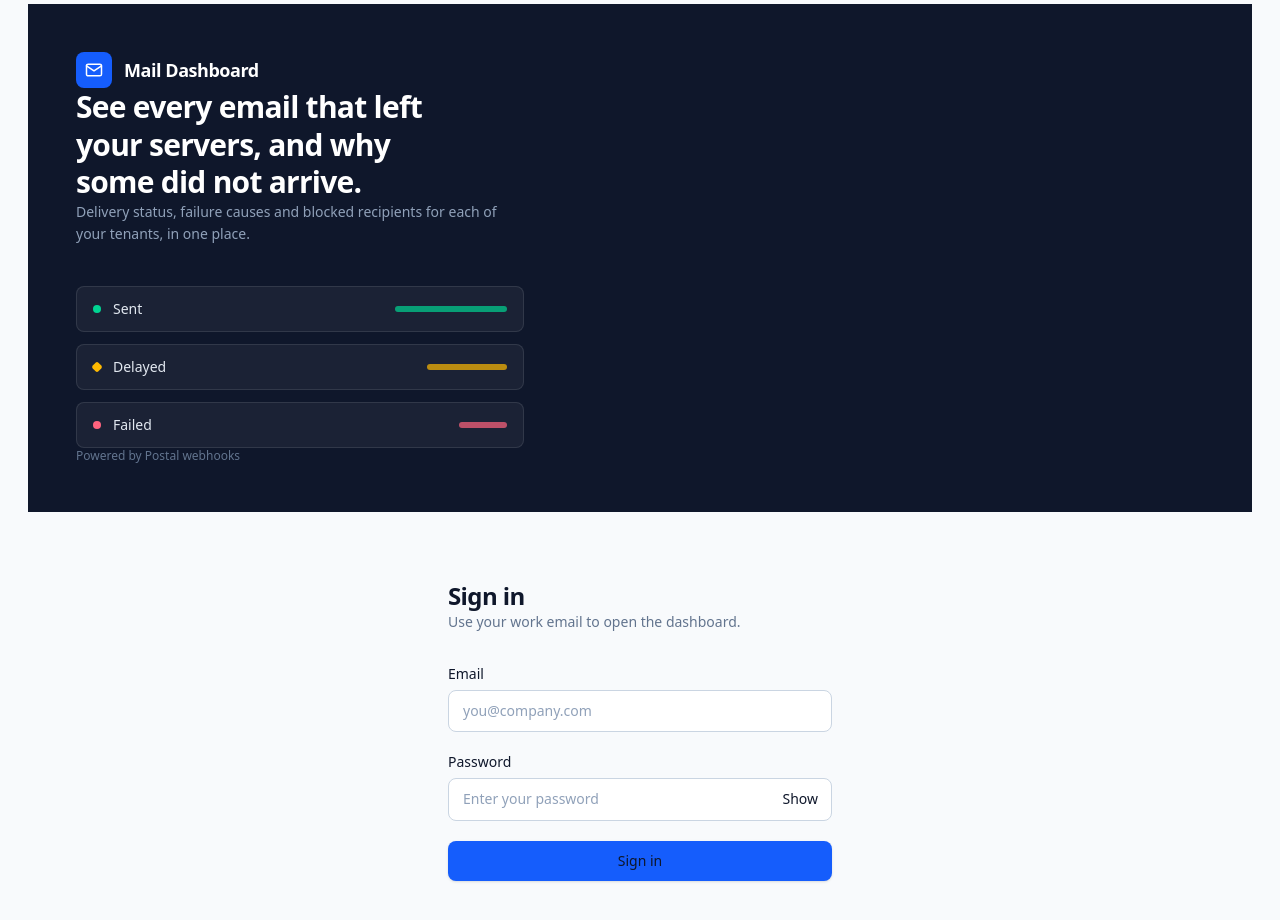
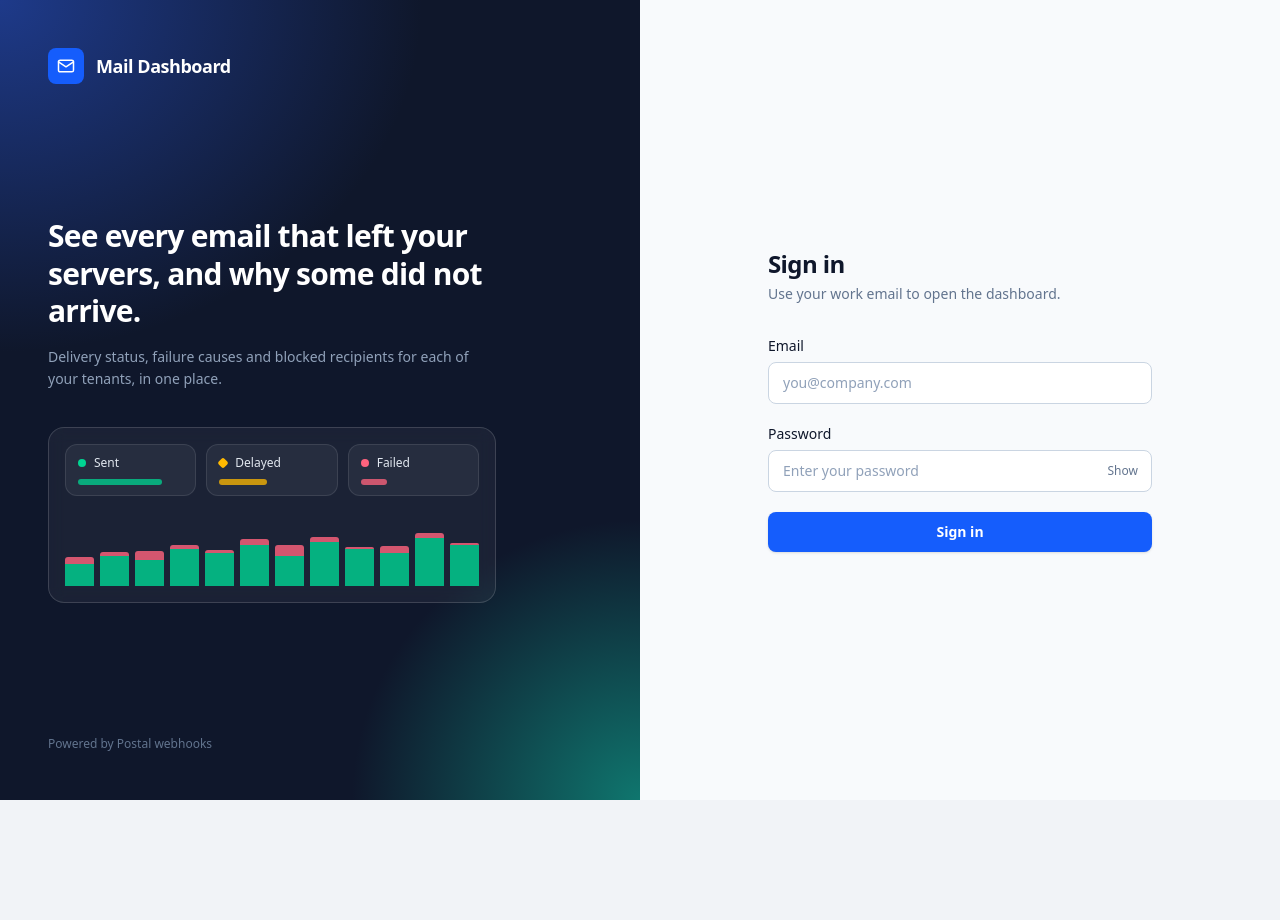
Before and after one commit to Rahat92/samen_it_sms, a Next.js app: page /login in a window 1280 px wide. Shown: the top 920 px of the page. After the commit the page ends 800 px from the top, so only its background shows below. Built offline with nearby package versions, Linux system fonts and the light colour scheme.

Commit message:
update and implement authentication

```diff
--- a/app/(auth)/login/page.jsx
+++ b/app/(auth)/login/page.jsx
@@ -34,57 +34,74 @@ export default function LoginPage() {
   }
 
   return (
-    <main className="grid min-h-screen bg-slate-50 text-slate-900 lg:grid-cols-[minmax(0,1fr)_minmax(0,1.05fr)] dark:bg-slate-950 dark:text-slate-100">
-      {/* Brand panel */}
-      <aside className="relative hidden flex-col justify-between overflow-hidden bg-slate-900 p-12 text-slate-200 lg:flex">
-        <div className="flex items-center gap-3 text-white">
+    <main className="grid min-h-screen bg-slate-50 text-slate-900 lg:grid-cols-2 dark:bg-slate-950 dark:text-slate-100">
+      {/* Left: brand panel, desktop only */}
+      <aside className="relative hidden flex-col justify-between overflow-hidden bg-[radial-gradient(120%_80%_at_0%_0%,#1e3a8a_0%,transparent_55%),radial-gradient(90%_70%_at_100%_100%,#0f766e_0%,transparent_50%)] bg-slate-900 p-12 text-slate-200 lg:flex">
+        <div className="flex items-center gap-3 text-lg font-semibold tracking-tight text-white">
           <span className="grid h-9 w-9 place-items-center rounded-lg bg-blue-600">
-            <svg viewBox="0 0 24 24" className="h-5 w-5" fill="none" stroke="currentColor" strokeWidth="1.8" strokeLinecap="round" strokeLinejoin="round" aria-hidden="true">
+            <svg width="20" height="20" viewBox="0 0 24 24" className="h-5 w-5" fill="none" stroke="currentColor" strokeWidth="1.8" strokeLinecap="round" strokeLinejoin="round" aria-hidden="true">
               <rect x="3" y="5" width="18" height="14" rx="2" />
               <path d="m3 7 9 6 9-6" />
             </svg>
           </span>
-          <span className="text-lg font-semibold tracking-tight">Mail Dashboard</span>
+          Mail Dashboard
         </div>
 
         <div className="max-w-md">
-          <h2 className="text-balance text-3xl font-semibold leading-tight tracking-tight text-white">
+          <h2 className="text-3xl font-semibold leading-tight tracking-tight text-white">
             See every email that left your servers, and why some did not arrive.
           </h2>
           <p className="mt-4 text-sm leading-relaxed text-slate-400">
             Delivery status, failure causes and blocked recipients for each of your tenants, in one place.
           </p>
 
-          <ul className="mt-10 space-y-3 text-sm" aria-hidden="true">
-            <li className="flex items-center justify-between rounded-lg border border-white/10 bg-white/5 px-4 py-3">
-              <span className="flex items-center gap-3"><span className="h-2 w-2 rounded-full bg-emerald-400" />Sent</span>
-              <span className="h-1.5 w-28 rounded-full bg-emerald-400/70" />
-            </li>
-            <li className="flex items-center justify-between rounded-lg border border-white/10 bg-white/5 px-4 py-3">
-              <span className="flex items-center gap-3"><span className="h-2 w-2 rotate-45 rounded-[2px] bg-amber-400" />Delayed</span>
-              <span className="h-1.5 w-20 rounded-full bg-amber-400/70" />
-            </li>
-            <li className="flex items-center justify-between rounded-lg border border-white/10 bg-white/5 px-4 py-3">
-              <span className="flex items-center gap-3"><span className="h-2 w-2 rounded-full bg-rose-400" />Failed</span>
-              <span className="h-1.5 w-12 rounded-full bg-rose-400/70" />
-            </li>
-          </ul>
+          {/* Decorative preview */}
+          <div className="mt-9 space-y-4 rounded-2xl border border-white/15 bg-white/5 p-4 backdrop-blur" aria-hidden="true">
+            <div className="grid grid-cols-3 gap-2.5">
+              <div className="space-y-2 rounded-xl border border-white/10 bg-white/5 px-3 py-2.5 text-xs">
+                <div className="flex items-center gap-2"><span className="h-2 w-2 rounded-full bg-emerald-400" />Sent</div>
+                <div className="h-1.5 w-4/5 rounded-full bg-emerald-400/75" />
+              </div>
+              <div className="space-y-2 rounded-xl border border-white/10 bg-white/5 px-3 py-2.5 text-xs">
+                <div className="flex items-center gap-2"><span className="h-2 w-2 rotate-45 rounded-[2px] bg-amber-400" />Delayed</div>
+                <div className="h-1.5 w-[45%] rounded-full bg-amber-400/75" />
+              </div>
+              <div className="space-y-2 rounded-xl border border-white/10 bg-white/5 px-3 py-2.5 text-xs">
+                <div className="flex items-center gap-2"><span className="h-2 w-2 rounded-full bg-rose-400" />Failed</div>
+                <div className="h-1.5 w-1/4 rounded-full bg-rose-400/75" />
+              </div>
+            </div>
+            <div className="flex h-[74px] items-end gap-1.5">
+              <div className="flex h-full min-w-0 flex-1 flex-col justify-end"><div className="rounded-t-[3px] bg-rose-400/80" style={{ height: "9%" }} /><div className="bg-emerald-400/80" style={{ height: "30%" }} /></div>
+              <div className="flex h-full min-w-0 flex-1 flex-col justify-end"><div className="rounded-t-[3px] bg-rose-400/80" style={{ height: "6%" }} /><div className="bg-emerald-400/80" style={{ height: "40%" }} /></div>
+              <div className="flex h-full min-w-0 flex-1 flex-col justify-end"><div className="rounded-t-[3px] bg-rose-400/80" style={{ height: "12%" }} /><div className="bg-emerald-400/80" style={{ height: "35%" }} /></div>
+              <div className="flex h-full min-w-0 flex-1 flex-col justify-end"><div className="rounded-t-[3px] bg-rose-400/80" style={{ height: "6%" }} /><div className="bg-emerald-400/80" style={{ height: "50%" }} /></div>
+              <div className="flex h-full min-w-0 flex-1 flex-col justify-end"><div className="rounded-t-[3px] bg-rose-400/80" style={{ height: "3%" }} /><div className="bg-emerald-400/80" style={{ height: "45%" }} /></div>
+              <div className="flex h-full min-w-0 flex-1 flex-col justify-end"><div className="rounded-t-[3px] bg-rose-400/80" style={{ height: "9%" }} /><div className="bg-emerald-400/80" style={{ height: "55%" }} /></div>
+              <div className="flex h-full min-w-0 flex-1 flex-col justify-end"><div className="rounded-t-[3px] bg-rose-400/80" style={{ height: "15%" }} /><div className="bg-emerald-400/80" style={{ height: "40%" }} /></div>
+              <div className="flex h-full min-w-0 flex-1 flex-col justify-end"><div className="rounded-t-[3px] bg-rose-400/80" style={{ height: "6%" }} /><div className="bg-emerald-400/80" style={{ height: "60%" }} /></div>
+              <div className="flex h-full min-w-0 flex-1 flex-col justify-end"><div className="rounded-t-[3px] bg-rose-400/80" style={{ height: "3%" }} /><div className="bg-emerald-400/80" style={{ height: "50%" }} /></div>
+              <div className="flex h-full min-w-0 flex-1 flex-col justify-end"><div className="rounded-t-[3px] bg-rose-400/80" style={{ height: "9%" }} /><div className="bg-emerald-400/80" style={{ height: "45%" }} /></div>
+              <div className="flex h-full min-w-0 flex-1 flex-col justify-end"><div className="rounded-t-[3px] bg-rose-400/80" style={{ height: "6%" }} /><div className="bg-emerald-400/80" style={{ height: "65%" }} /></div>
+              <div className="flex h-full min-w-0 flex-1 flex-col justify-end"><div className="rounded-t-[3px] bg-rose-400/80" style={{ height: "3%" }} /><div className="bg-emerald-400/80" style={{ height: "55%" }} /></div>
+            </div>
+          </div>
         </div>
 
         <p className="text-xs text-slate-500">Powered by Postal webhooks</p>
       </aside>
 
-      {/* Form panel */}
+      {/* Right: form */}
       <section className="flex items-center justify-center px-4 py-12 sm:px-8">
         <div className="w-full max-w-sm">
-          <div className="mb-8 flex items-center gap-3 lg:hidden">
+          <div className="mb-8 flex items-center gap-3 text-lg font-semibold tracking-tight lg:hidden">
             <span className="grid h-9 w-9 place-items-center rounded-lg bg-blue-600 text-white">
-              <svg viewBox="0 0 24 24" className="h-5 w-5" fill="none" stroke="currentColor" strokeWidth="1.8" strokeLinecap="round" strokeLinejoin="round" aria-hidden="true">
-                <rect x="3" y="5" width="18" height="14" rx="2" />
-                <path d="m3 7 9 6 9-6" />
-              </svg>
+              <svg width="20" height="20" viewBox="0 0 24 24" className="h-5 w-5" fill="none" stroke="currentColor" strokeWidth="1.8" strokeLinecap="round" strokeLinejoin="round" aria-hidden="true">
+              <rect x="3" y="5" width="18" height="14" rx="2" />
+              <path d="m3 7 9 6 9-6" />
+            </svg>
             </span>
-            <span className="text-lg font-semibold tracking-tight">Mail Dashboard</span>
+            Mail Dashboard
           </div>
 
           <h1 className="text-2xl font-semibold tracking-tight">Sign in</h1>
@@ -101,7 +118,7 @@ export default function LoginPage() {
                 autoComplete="email"
                 placeholder="you@company.com"
                 aria-invalid={error ? "true" : undefined}
-                className="w-full rounded-lg border border-slate-300 bg-white px-3.5 py-2.5 text-sm outline-none transition placeholder:text-slate-400 focus:border-blue-600 focus:ring-4 focus:ring-blue-600/15 dark:border-slate-700 dark:bg-slate-900 dark:focus:border-blue-400 dark:focus:ring-blue-400/20"
+                className="w-full rounded-lg border border-slate-300 bg-white px-3.5 py-2.5 text-sm text-slate-900 outline-none transition placeholder:text-slate-400 focus:border-blue-600 focus:ring-4 focus:ring-blue-600/15 aria-[invalid=true]:border-red-500 dark:border-slate-700 dark:bg-slate-900 dark:text-slate-100 dark:focus:border-blue-400 dark:focus:ring-blue-400/20"
               />
             </div>
 
@@ -116,13 +133,13 @@ export default function LoginPage() {
                   autoComplete="current-password"
                   placeholder="Enter your password"
                   aria-invalid={error ? "true" : undefined}
-                  className="w-full rounded-lg border border-slate-300 bg-white py-2.5 pl-3.5 pr-16 text-sm outline-none transition placeholder:text-slate-400 focus:border-blue-600 focus:ring-4 focus:ring-blue-600/15 dark:border-slate-700 dark:bg-slate-900 dark:focus:border-blue-400 dark:focus:ring-blue-400/20"
+                  className="w-full rounded-lg border border-slate-300 bg-white px-3.5 py-2.5 text-sm text-slate-900 outline-none transition placeholder:text-slate-400 focus:border-blue-600 focus:ring-4 focus:ring-blue-600/15 aria-[invalid=true]:border-red-500 dark:border-slate-700 dark:bg-slate-900 dark:text-slate-100 dark:focus:border-blue-400 dark:focus:ring-blue-400/20 pr-16"
                 />
                 <button
                   type="button"
                   onClick={() => setShowPassword((v) => !v)}
                   aria-pressed={showPassword}
-                  className="absolute inset-y-0 right-0 rounded-r-lg px-3.5 text-xs font-medium text-slate-500 hover:text-slate-900 focus-visible:outline focus-visible:outline-2 focus-visible:outline-offset-[-2px] focus-visible:outline-blue-600 dark:text-slate-400 dark:hover:text-white"
+                  className="absolute inset-y-0 right-0 rounded-r-lg px-3.5 text-xs font-medium text-slate-500 hover:text-slate-900 focus-visible:outline focus-visible:outline-2 focus-visible:-outline-offset-2 focus-visible:outline-blue-600 dark:text-slate-400 dark:hover:text-white"
                 >
                   {showPassword ? "Hide" : "Show"}
                 </button>
@@ -132,7 +149,7 @@ export default function LoginPage() {
             <div aria-live="polite">
               {error && (
                 <p role="alert" className="flex items-start gap-2 rounded-lg border border-red-200 bg-red-50 px-3.5 py-2.5 text-sm text-red-700 dark:border-red-900/60 dark:bg-red-950/50 dark:text-red-300">
-                  <svg viewBox="0 0 24 24" className="mt-0.5 h-4 w-4 shrink-0" fill="none" stroke="currentColor" strokeWidth="2" strokeLinecap="round" strokeLinejoin="round" aria-hidden="true">
+                  <svg width="16" height="16" viewBox="0 0 24 24" className="mt-0.5 h-4 w-4 shrink-0" fill="none" stroke="currentColor" strokeWidth="2" strokeLinecap="round" strokeLinejoin="round" aria-hidden="true">
                     <circle cx="12" cy="12" r="9" />
                     <path d="M12 8v4M12 16v.5" />
                   </svg>
@@ -146,7 +163,7 @@ export default function LoginPage() {
               className="flex w-full items-center justify-center gap-2 rounded-lg bg-blue-600 px-4 py-2.5 text-sm font-semibold text-white shadow-sm transition hover:bg-blue-700 focus-visible:outline focus-visible:outline-2 focus-visible:outline-offset-2 focus-visible:outline-blue-600 disabled:cursor-not-allowed disabled:opacity-60"
             >
               {loading && (
-                <svg viewBox="0 0 24 24" className="h-4 w-4 animate-spin" fill="none" aria-hidden="true">
+                <svg width="16" height="16" viewBox="0 0 24 24" className="h-4 w-4 animate-spin" fill="none" aria-hidden="true">
                   <circle cx="12" cy="12" r="9" stroke="currentColor" strokeOpacity="0.3" strokeWidth="3" />
                   <path d="M21 12a9 9 0 0 0-9-9" stroke="currentColor" strokeWidth="3" strokeLinecap="round" />
                 </svg>
--- a/app/(main)/page.jsx
+++ b/app/(main)/page.jsx
@@ -11,7 +11,6 @@ import {
 export const metadata = { title: { absolute: "Dashboard · Mail Dashboard" } };
 
 export default async function Page() {
-  const {set} = useDashboard()
   const currentUser = await getCurrentUser()
   console.log(currentUser);
   const [stats, daily, filters, result ] = await Promise.all([
@@ -26,6 +25,5 @@ export default async function Page() {
       pageSize: 10,
     }),
   ]);
-  // console.log("DashboardPage", { stats, daily, filters, result });
-  return <DashboardView daily={daily} currentUser = {currentUser} filters={filters} result={result} />;
+  return <DashboardView currentUser = {currentUser} result={result} />;
 }
--- a/app/(main)/transactions/page.jsx
+++ b/app/(main)/transactions/page.jsx
@@ -1,12 +1,14 @@
 import { Suspense } from "react";
 import TransactionsView from "@/components/views/TransactionsView";
+import { getCurrentUser } from "@/lib/auth";
 
 export const metadata = { title: "Transactions" };
 
-export default function Page() {
+export default async function Page() {
+  const currentUser = await getCurrentUser()
   return (
     <Suspense fallback={null}>
-      <TransactionsView />
+      <TransactionsView currentUser={currentUser} />
     </Suspense>
   );
 }
--- a/app/globals.css
+++ b/app/globals.css
@@ -40,10 +40,14 @@
 * { box-sizing: border-box; }
 html, body { min-height: 100%; }
 body { margin: 0; background: var(--bg); color: var(--ink); font-family: var(--font-ui); font-size: 14px; line-height: 1.45; }
-h1, h2, h3, p { margin: 0; }
-button, input, select { font: inherit; color: inherit; }
-button { cursor: pointer; }
-a { color: inherit; text-decoration: none; }
+/* Element resets live in the base layer so Tailwind utilities (and any other
+   layered styles) can override them. Unlayered rules would always win. */
+@layer base {
+  h1, h2, h3, p { margin: 0; }
+  button, input, select { font: inherit; color: inherit; }
+  button { cursor: pointer; }
+  a { color: inherit; text-decoration: none; }
+}
 :focus-visible { outline: 2px solid var(--accent); outline-offset: 2px; }
 .mono { font-family: var(--font-mono); font-variant-numeric: tabular-nums; }
 .sr-only { position: absolute; left: -9999px; }
@@ -78,7 +82,7 @@ svg.ic { width: 18px; height: 18px; fill: none; stroke: currentColor; stroke-wid
 .sel { background-color: var(--surface); border: 1px solid var(--line); border-radius: 8px; padding: 7px 30px 7px 12px; appearance: none; background-image: linear-gradient(45deg, transparent 50%, var(--muted) 50%), linear-gradient(135deg, var(--muted) 50%, transparent 50%); background-position: calc(100% - 16px) 50%, calc(100% - 11px) 50%; background-size: 5px 5px; background-repeat: no-repeat; font-weight: 500; }
 .avatar { width: 34px; height: 34px; border-radius: 50%; background: var(--accent-soft); color: var(--accent); display: grid; place-items: center; font-weight: 700; font-size: 12px; }
 .tag { font-size: 11px; font-weight: 600; letter-spacing: 0.04em; text-transform: uppercase; color: var(--muted); border: 1px dashed var(--line); border-radius: 6px; padding: 3px 8px; }
-main { padding: 4px 28px 48px; display: flex; flex-direction: column; gap: 20px; min-width: 0; }
+.content > main { padding: 4px 28px 48px; display: flex; flex-direction: column; gap: 20px; min-width: 0; }
 @media (max-width: 600px) { .top, main { padding-inline: 16px; } }
 
 /* cards */
@@ -138,9 +142,8 @@ a.stat:hover { border-color: var(--accent); }
 .fname { font-weight: 600; }
 .fbar { height: 5px; border-radius: 3px; background: var(--surface-2); margin-top: 6px; overflow: hidden; display: block; }
 .fbar i { display: block; height: 100%; border-radius: 3px; }
-.fbar i.softFail { background: var(--warn); }
-.fbar i.hardFail { background: var(--bad); }
-.fbar i.other { background: var(--bad); }
+.fbar i.Delayed { background: var(--warn); }
+.fbar i.Failed { background: var(--bad); }
 .fcount { font: 500 15px var(--font-mono); color: var(--bad); }
 .fcount.Delayed { color: var(--warn); }
 
@@ -158,7 +161,7 @@ td.wrap { white-space: normal; min-width: 160px; }
 .card .tablewrap th:first-child, .card .tablewrap td:first-child { padding-left: 18px; }
 
 /* toolbar */
-.toolbar { display: flex; flex-wrap: wrap; gap: 10px; align-items: center; position:sticky; top:0; background: var(--bg); padding: 1rem 0; }
+.toolbar { display: flex; flex-wrap: wrap; gap: 10px; align-items: center; }
 .search { display: flex; align-items: center; gap: 8px; background: var(--surface); border: 1px solid var(--line); border-radius: 8px; padding: 0 12px; flex: 1 1 240px; min-width: 0; }
 .search input { border: 0; background: none; padding: 8px 0; flex: 1; min-width: 0; outline: none; }
 .search:focus-within { outline: 2px solid var(--accent); outline-offset: 2px; }
--- a/components/StatTiles.jsx
+++ b/components/StatTiles.jsx
@@ -10,11 +10,11 @@ export default function StatTiles({ t, stats  }) {
       </Link>
       <Link className="stat" href="/transactions?status=Sent">
         <span className="badge green"><Icon name="check" /></span>
-        <small>Successful</small><b>{stats.sent}</b>
+        <small>Delivered</small><b>{stats.sent}</b>
       </Link>
       <Link className="stat" href="/failures">
         <span className="badge red"><Icon name="fail" /></span>
-        <small>Failed / Delayed</small><b>{(stats.softFail+stats.hardFail+stats.other) || 0}</b>
+        <small>Failed</small><b>{(stats.softFail+stats.hardFail+stats.other) || 0}</b>
       </Link>
       <div className="stat">
         <span className="badge amber"><Icon name="pct" /></span>
--- a/components/views/TransactionsView.jsx
+++ b/components/views/TransactionsView.jsx
@@ -7,12 +7,11 @@ import TxTable from "../TxTable";
 import { useDashboard } from "../DashboardProvider";
 import { CATS, CAT_ORDER } from "@/lib/sample-data";
 
-const STATUSES = ["All", "Sent", "SoftFail", "HardFail"];
+const STATUSES = ["All", "Sent", "HardFail"];
 const PAGE = 12;
 
-export default function TransactionsView() {
-  const { q, setQ, total } = useDashboard();
-  console.log(total)
+export default function TransactionsView({currentUser}) {
+  const { q, setQ, total, tenant } = useDashboard();
   const router = useRouter();
   const pathname = usePathname();
   const params = useSearchParams();
@@ -49,15 +48,15 @@ export default function TransactionsView() {
             </button>
           ))}
         </div>
-        <label htmlFor="cat" className="sr-only">Reason</label>
+        {/* <label htmlFor="cat" className="sr-only">Reason</label>
         <select id="cat" className="sel" value={cat} onChange={(e) => setParam("cat", e.target.value, "all")}>
           <option value="all">Any reason</option>
           {CAT_ORDER.map((k) => <option key={k} value={k}>{CATS[k].name}</option>)}
-        </select>
+        </select> */}
       </div>
 
       <section className="card">
-        <TxTable limit={limit} status={status} q = {q} />
+        <TxTable limit={limit} status={status} tenant={tenant} q = {q} currentUser={currentUser} />
         <div className="tfoot">
           <span>Showing {Math.min(limit, total)} of {total}</span>
           {total > limit && (
```
Also changed, not shown: components/Shell.jsx (+10 -5 lines), components/TxTable.jsx (+45 -12 lines), components/views/DashboardView.jsx (+20 -18 lines).
